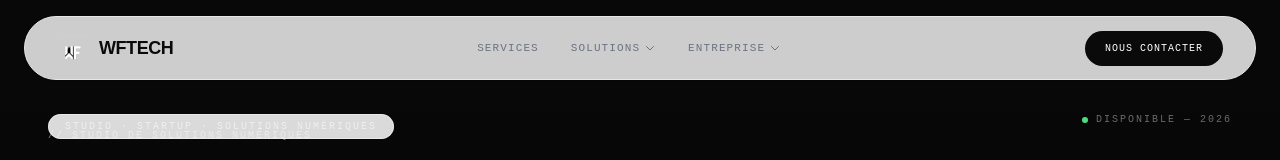
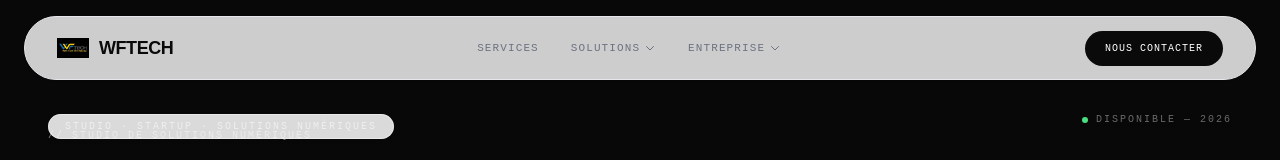
Before and after one commit to WEB-FAST-TECHNOLOGY/wftech, a Next.js app: page /homepage in a window 1280 px wide. Shown: the top 160 px of the page. Built offline with nearby package versions, Linux system fonts and the light colour scheme.

Commit message:
Local Commit: 2026-04-30T11:29:32.765Z - Updated `AppLogo` component to use the uploaded WFTECH company logo (`Screenshot_20260417_062531_OneDrive-1777548486628.jpg`) as the default image, replacing the placeholder — logo now appears in both the Header navbar and Footer automatically.

```diff
--- a/src/components/ui/AppLogo.tsx
+++ b/src/components/ui/AppLogo.tsx
@@ -13,7 +13,7 @@ interface AppLogoProps {
 }
 
 const AppLogo = memo(function AppLogo({
-  src = '/assets/images/app_logo.png',
+  src = '/assets/images/Screenshot_20260417_062531_OneDrive-1777548486628.jpg',
   iconName = 'SparklesIcon',
   size = 64,
   className = '',
@@ -33,10 +33,10 @@ const AppLogo = memo(function AppLogo({
       {src ? (
         <AppImage
           src={src}
-          alt="Logo"
+          alt="WFTECH Logo"
           width={size}
           height={size}
-          className="flex-shrink-0"
+          className="flex-shrink-0 object-contain"
           priority={true}
           unoptimized={src.endsWith('.svg')}
         />
```
Also changed, not shown: public/assets/images/Screenshot_20260417_062531_OneDrive-1777548486628.jpg (added).
